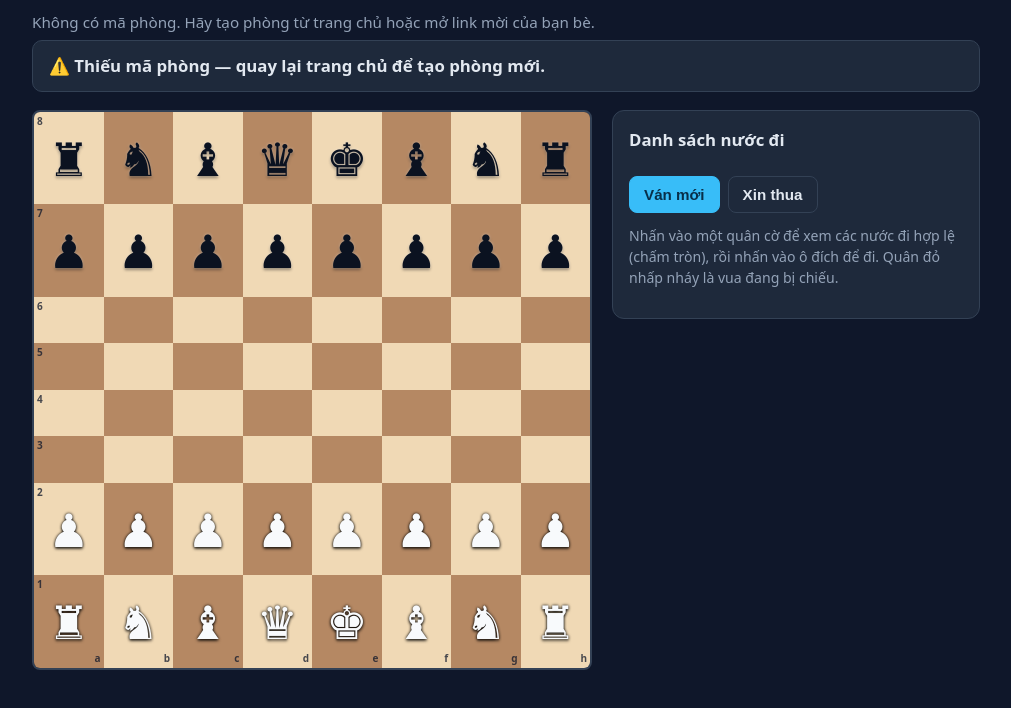
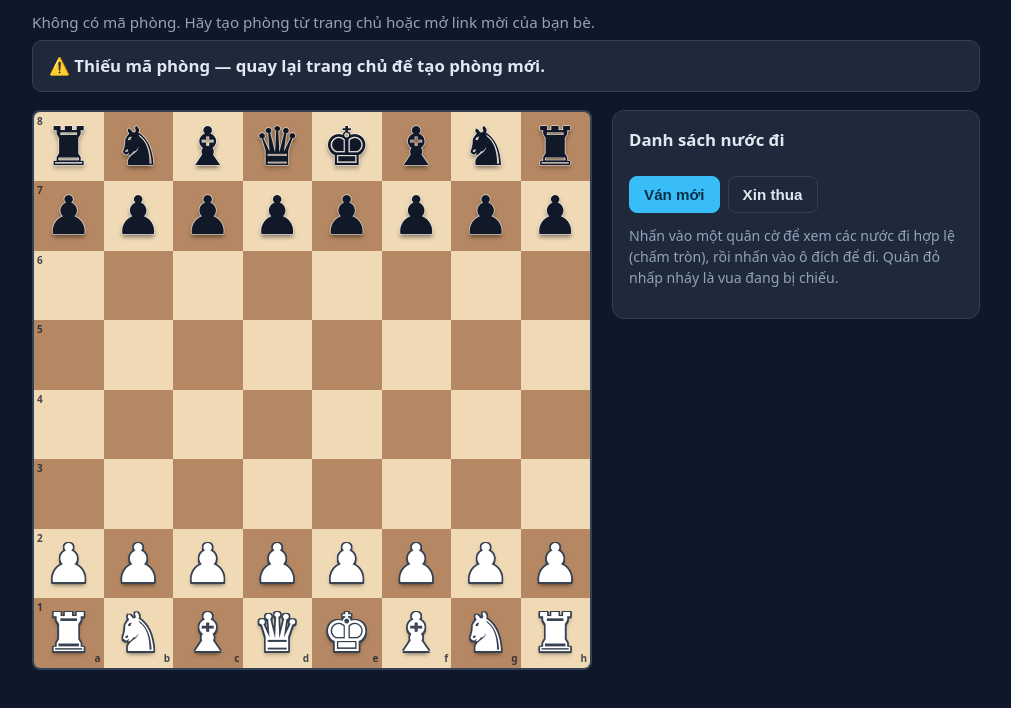
Before and after one commit to minhpnb/gemgem, a plain HTML site: page chess.html in a window 1280 px wide. Shown: the part 66-774 px from the top of the page, without its empty margins (134-1145 px from the left). Drawn offline with Linux system fonts and the light colour scheme.

Commit message:
Cờ vua: ép mọi ô thành hình vuông tuyệt đối và làm quân cờ rõ nét hơn (viền + bóng đổ, cỡ theo ô)

```diff
--- a/chess.html
+++ b/chess.html
@@ -22,8 +22,8 @@
   #inviteBox .row { display: flex; gap: 8px; flex-wrap: wrap; margin-top: 6px; }
   #inviteBox input { flex: 1 1 260px; background: #0f172a; border: 1px solid #334155; border-radius: 8px; color: #e2e8f0; padding: 9px 10px; font-size: .9rem; }
   main.game { display: flex; gap: 20px; flex-wrap: wrap; margin-top: 18px; align-items: flex-start; }
-  #board { display: grid; grid-template-columns: repeat(8, 1fr); width: min(92vw, 560px); aspect-ratio: 1; border: 2px solid #334155; border-radius: 8px; overflow: hidden; user-select: none; touch-action: manipulation; }
-  .sq { position: relative; display: flex; align-items: center; justify-content: center; cursor: pointer; }
+  #board { display: grid; grid-template-columns: repeat(8, 1fr); grid-template-rows: repeat(8, 1fr); width: min(92vw, 560px); aspect-ratio: 1; container-type: inline-size; border: 2px solid #334155; border-radius: 8px; overflow: hidden; user-select: none; touch-action: manipulation; }
+  .sq { position: relative; display: flex; align-items: center; justify-content: center; cursor: pointer; aspect-ratio: 1; min-width: 0; min-height: 0; overflow: hidden; }
   .sq.light { background: #f0d9b5; }
   .sq.dark { background: #b58863; }
   .sq.last { background-image: linear-gradient(rgba(250, 204, 21, .45), rgba(250, 204, 21, .45)); }
@@ -31,9 +31,9 @@
   .sq.check { background-image: radial-gradient(circle, rgba(239, 68, 68, .9) 20%, rgba(239, 68, 68, .35) 75%); }
   .sq.dest::after { content: ""; position: absolute; width: 30%; height: 30%; border-radius: 50%; background: rgba(15, 23, 42, .28); pointer-events: none; }
   .sq.capture::after { content: ""; position: absolute; inset: 4%; border-radius: 50%; border: calc(min(92vw, 560px) / 90) solid rgba(15, 23, 42, .35); pointer-events: none; }
-  .pc { font-size: clamp(26px, 8.5vw, 46px); line-height: 1; pointer-events: none; }
-  .pc.pw { color: #f8fafc; text-shadow: 0 0 3px #000, 0 2px 3px rgba(0,0,0,.65); }
-  .pc.pb { color: #0b1220; text-shadow: 0 0 3px rgba(255,255,255,.4), 0 2px 3px rgba(0,0,0,.4); }
+  .pc { font-family: "Segoe UI Symbol", "Noto Sans Symbols 2", "DejaVu Sans", sans-serif; font-size: clamp(26px, 8.5vw, 46px); font-size: 9.6cqw; line-height: 1; pointer-events: none; }
+  .pc.pw { color: #ffffff; text-shadow: -1.5px 0 0 #374151, 1.5px 0 0 #374151, 0 -1.5px 0 #374151, 0 1.5px 0 #374151, -1.5px -1.5px 0 #374151, 1.5px -1.5px 0 #374151, -1.5px 1.5px 0 #374151, 1.5px 1.5px 0 #374151, 0 3px 4px rgba(0,0,0,.5); }
+  .pc.pb { color: #111827; text-shadow: -1px 0 0 rgba(255,255,255,.5), 1px 0 0 rgba(255,255,255,.5), 0 -1px 0 rgba(255,255,255,.5), 0 1px 0 rgba(255,255,255,.5), 0 3px 4px rgba(0,0,0,.45); }
   .coord { position: absolute; font-size: 10px; font-weight: 700; pointer-events: none; opacity: .75; color: #0f172a; }
   .coord.rank { top: 2px; left: 3px; }
   .coord.file { bottom: 2px; right: 3px; }
```
